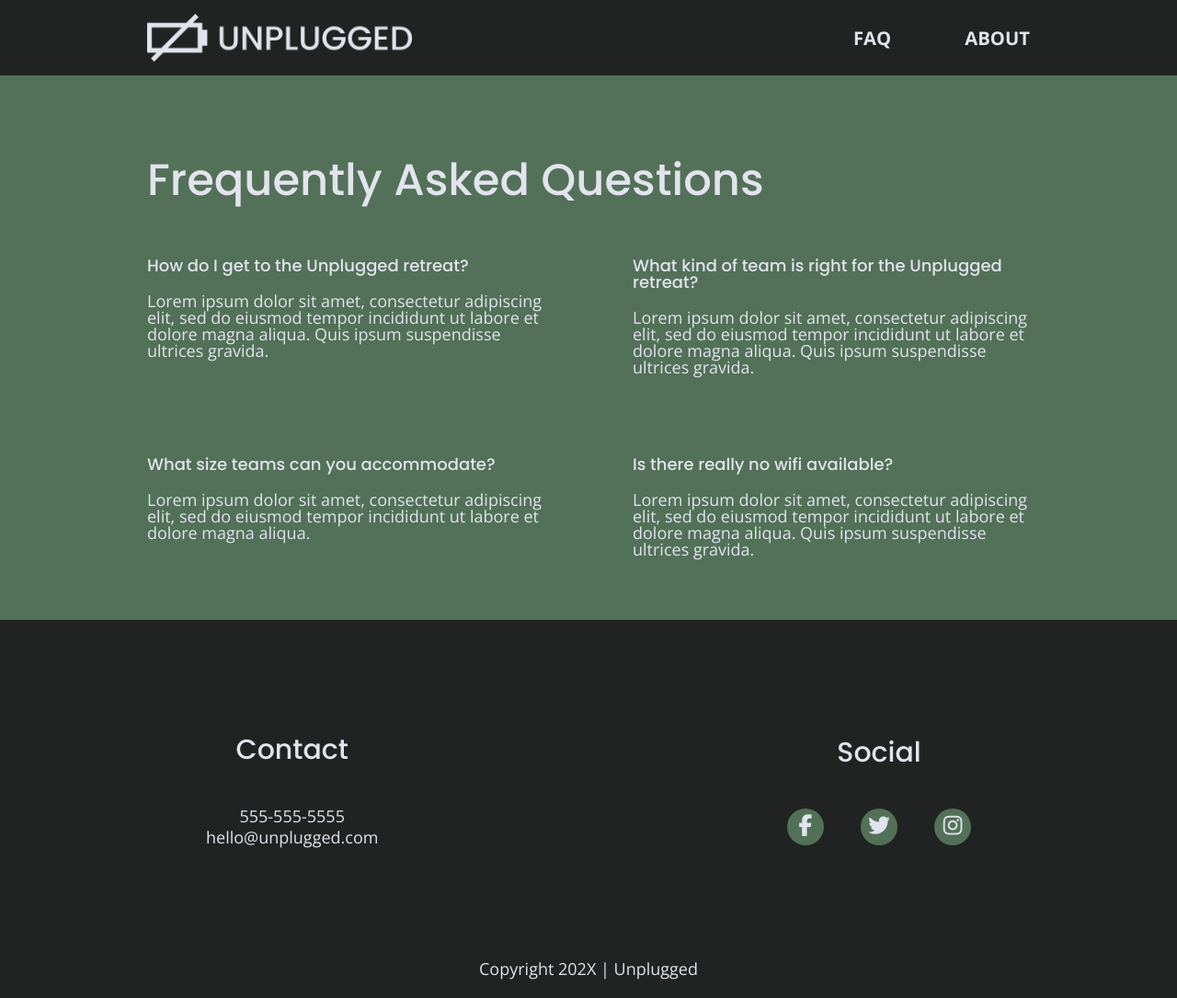
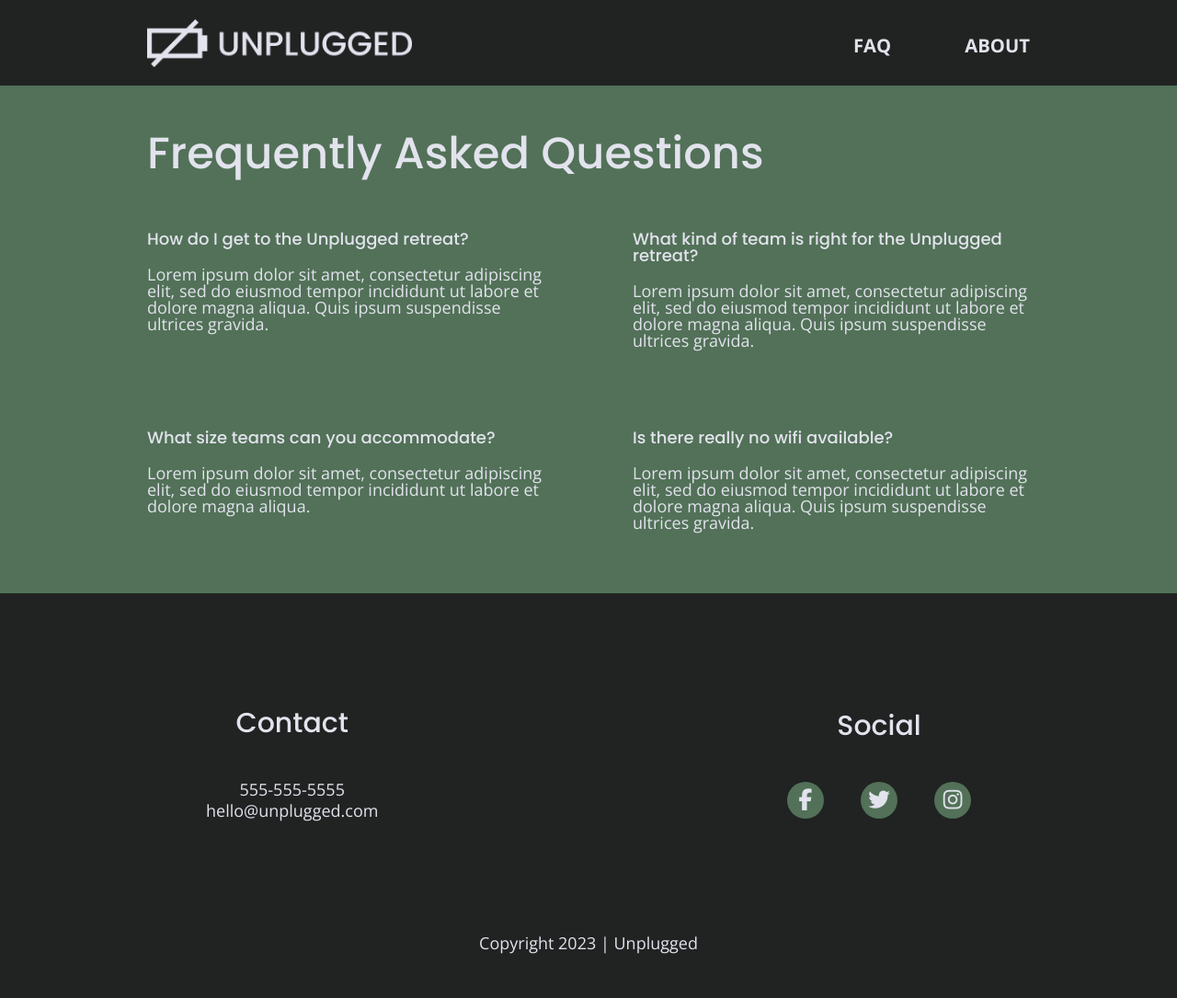
Before and after one commit to GeorgianaDaianu/unplugged-website, a website: page faq/index.html in a window 1280 px wide. Shown: the whole page at 92% size. After the commit the page ends 1057 px from the top, so only its background shows below. Drawn offline with nearby package versions, Linux system fonts and the light colour scheme; files that its build step writes are made by us from their sources; files whose address does not match are found by name.

Commit message:
Final styling changes

```diff
--- a/css/main.css
+++ b/css/main.css
@@ -97,6 +97,7 @@ body {
   font-size: 1em;
   text-align: left;
   color: #e2e3ed;
+  background-color: #202322;
 }
 
 ul,
@@ -115,6 +116,7 @@ h2 {
   font-family: 'Poppins', sans-serif;
   font-size: 1.9em;
   font-weight: 500;
+  margin: 0;
 }
 
 h3,
@@ -180,6 +182,8 @@ header nav {
   font-size: 1.125em;
   font-weight: 700;
   text-transform: uppercase;
+  margin-top: 20px;
+  margin-bottom: 15px;
 }
 
 header nav ul {
@@ -274,6 +278,7 @@ input[type=text] {
   color: #2a423a;
   font-style: italic;
   padding: 1em;
+  margin-bottom: 20px;
 }
 
 input[type=button] {
--- a/faq/index.html
+++ b/faq/index.html
@@ -104,7 +104,7 @@
     </div>
     <!--footer content-wrapper ends-->
     <div class="copyright">
-      <p>Copyright 202X | Unplugged</p>
+      <p>Copyright 2023 | Unplugged</p>
     </div>
   </footer>
 
```
Also changed, not shown: about/index.html (+1 -1 lines), index.html (+1 -1 lines).
